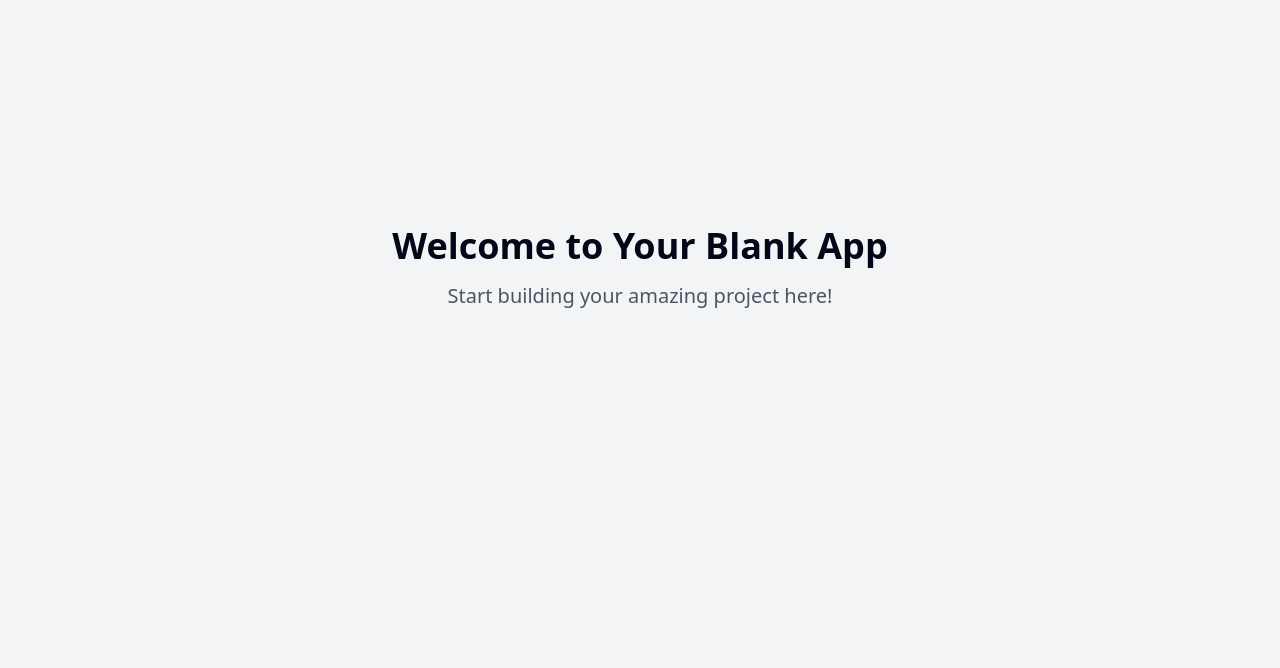
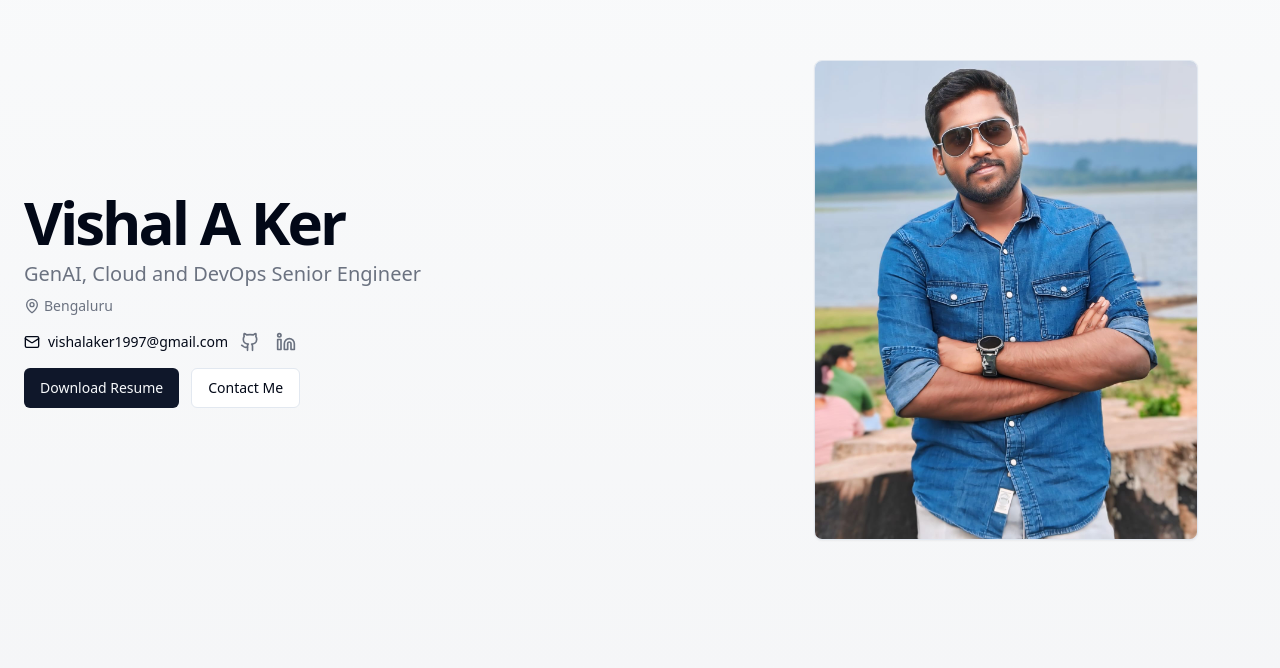
Before and after one commit to vishalprolance/tech-savvy-resume-builder, a React (Vite) app: page / in a window 1280 px wide. Shown: the part 132-800 px from the top of the page. Built offline with nearby package versions, Linux system fonts and the light colour scheme.

Commit message:
Update Index page
Update the Index page with personal details including name, title, contact information, and social media profiles.

```diff
--- /dev/null
+++ b/src/components/ContactInfo.tsx
@@ -0,0 +1,23 @@
+
+import React from 'react';
+import { Mail } from 'lucide-react';
+
+interface ContactInfoProps {
+  email: string;
+}
+
+const ContactInfo: React.FC<ContactInfoProps> = ({ email }) => {
+  return (
+    <div className="flex items-center space-x-2">
+      <Mail className="h-4 w-4" />
+      <a
+        href={`mailto:${email}`}
+        className="text-sm hover:underline"
+      >
+        {email}
+      </a>
+    </div>
+  );
+};
+
+export default ContactInfo;
--- /dev/null
+++ b/src/components/ProfileHeader.tsx
@@ -0,0 +1,28 @@
+
+import React from 'react';
+import { MapPin } from 'lucide-react';
+
+interface ProfileHeaderProps {
+  name: string;
+  title: string;
+  location: string;
+}
+
+const ProfileHeader: React.FC<ProfileHeaderProps> = ({ name, title, location }) => {
+  return (
+    <div className="space-y-2">
+      <h1 className="text-3xl font-bold tracking-tighter sm:text-5xl md:text-6xl">
+        {name}
+      </h1>
+      <p className="max-w-[600px] text-gray-500 md:text-xl dark:text-gray-400">
+        {title}
+      </p>
+      <div className="flex items-center gap-1 text-sm text-gray-500 dark:text-gray-400">
+        <MapPin className="h-4 w-4" />
+        <span>{location}</span>
+      </div>
+    </div>
+  );
+};
+
+export default ProfileHeader;
--- /dev/null
+++ b/src/components/SocialLinks.tsx
@@ -0,0 +1,41 @@
+
+import React from 'react';
+import { Github, Linkedin } from 'lucide-react';
+
+interface SocialLinksProps {
+  github?: string;
+  linkedin?: string;
+  twitter?: string;
+}
+
+const SocialLinks: React.FC<SocialLinksProps> = ({ github, linkedin, twitter }) => {
+  return (
+    <div className="flex items-center space-x-4">
+      {github && (
+        <a
+          href={github}
+          target="_blank"
+          rel="noopener noreferrer"
+          className="text-gray-500 hover:text-primary transition-colors"
+          aria-label="GitHub"
+        >
+          <Github className="h-5 w-5" />
+        </a>
+      )}
+
+      {linkedin && (
+        <a
+          href={linkedin}
+          target="_blank"
+          rel="noopener noreferrer"
+          className="text-gray-500 hover:text-primary transition-colors"
+          aria-label="LinkedIn"
+        >
+          <Linkedin className="h-5 w-5" />
+        </a>
+      )}
+    </div>
+  );
+};
+
+export default SocialLinks;
--- a/src/pages/Index.tsx
+++ b/src/pages/Index.tsx
@@ -1,12 +1,85 @@
-// Update this page (the content is just a fallback if you fail to update the page)
+
+import { useState } from "react";
+import { Avatar, AvatarFallback, AvatarImage } from "@/components/ui/avatar";
+import { Card, CardContent } from "@/components/ui/card";
+import { Button } from "@/components/ui/button";
+import { AspectRatio } from "@/components/ui/aspect-ratio";
+import ProfileHeader from "@/components/ProfileHeader";
+import ContactInfo from "@/components/ContactInfo";
+import SocialLinks from "@/components/SocialLinks";
 
 const Index = () => {
+  const [activeSection, setActiveSection] = useState("about");
+
   return (
-    <div className="min-h-screen flex items-center justify-center bg-gray-100">
-      <div className="text-center">
-        <h1 className="text-4xl font-bold mb-4">Welcome to Your Blank App</h1>
-        <p className="text-xl text-gray-600">Start building your amazing project here!</p>
-      </div>
+    <div className="min-h-screen bg-gradient-to-b from-gray-50 to-gray-100 dark:from-gray-900 dark:to-gray-800">
+      {/* Hero Section with Profile */}
+      <section className="w-full py-12 md:py-24 lg:py-32 xl:py-48">
+        <div className="container px-4 md:px-6">
+          <div className="grid gap-6 lg:grid-cols-[1fr_400px] lg:gap-12 xl:grid-cols-[1fr_500px]">
+            <div className="flex flex-col justify-center space-y-4">
+              <ProfileHeader
+                name="Vishal A Ker"
+                title="GenAI, Cloud and DevOps Senior Engineer"
+                location="Bengaluru"
+              />
+
+              <div className="flex flex-col sm:flex-row gap-3 mt-6">
+                <ContactInfo email="vishalaker1997@gmail.com" />
+                <SocialLinks
+                  github="https://github.com/vishalprolance"
+                  linkedin="https://www.linkedin.com/in/vishalaker/"
+                />
+              </div>
+
+              <div className="flex flex-col sm:flex-row gap-3 mt-6">
+                <Button
+                  className="w-full sm:w-auto"
+                  onClick={() => window.open("/resume.pdf", "_blank")}
+                >
+                  Download Resume
+                </Button>
+                <Button
+                  variant="outline"
+                  className="w-full sm:w-auto"
+                  onClick={() => document.getElementById('contact')?.scrollIntoView({ behavior: 'smooth' })}
+                >
+                  Contact Me
+                </Button>
+              </div>
+            </div>
+
+            <div className="mx-auto lg:mx-0 flex items-center justify-center">
+              <Card className="w-full max-w-sm overflow-hidden">
+                <AspectRatio ratio={4/5} className="bg-muted">
+                  <Avatar className="h-full w-full rounded-none">
+                    <AvatarImage
+                      src="/lovable-uploads/57ba1c87-10cc-4bf0-ac29-a550d01787e4.png"
+                      alt="Vishal A Ker"
+                      className="object-cover h-full w-full"
+                    />
+                    <AvatarFallback className="text-3xl">VAK</AvatarFallback>
+                  </Avatar>
+                </AspectRatio>
+              </Card>
+            </div>
+          </div>
+        </div>
+      </section>
+
+      {/* Placeholder for future sections */}
+      <section className="w-full py-12 md:py-24 lg:py-32 bg-white dark:bg-gray-800">
+        <div className="container px-4 md:px-6">
+          <div className="mx-auto flex flex-col items-center justify-center space-y-4 text-center">
+            <div className="space-y-2">
+              <h2 className="text-3xl font-bold tracking-tighter sm:text-5xl">Coming Soon</h2>
+              <p className="max-w-[900px] text-gray-500 md:text-xl/relaxed lg:text-base/relaxed xl:text-xl/relaxed dark:text-gray-400">
+                More details about my career, projects, and skills will be added here soon.
+              </p>
+            </div>
+          </div>
+        </div>
+      </section>
     </div>
   );
 };
--- a/src/pages/NotFound.tsx
+++ b/src/pages/NotFound.tsx
@@ -1,25 +1,16 @@
-import { useLocation } from "react-router-dom";
-import { useEffect } from "react";
+
+import React from 'react';
+import { Link } from 'react-router-dom';
+import { Button } from '@/components/ui/button';
 
 const NotFound = () => {
-  const location = useLocation();
-
-  useEffect(() => {
-    console.error(
-      "404 Error: User attempted to access non-existent route:",
-      location.pathname
-    );
-  }, [location.pathname]);
-
   return (
-    <div className="min-h-screen flex items-center justify-center bg-gray-100">
-      <div className="text-center">
-        <h1 className="text-4xl font-bold mb-4">404</h1>
-        <p className="text-xl text-gray-600 mb-4">Oops! Page not found</p>
-        <a href="/" className="text-blue-500 hover:text-blue-700 underline">
-          Return to Home
-        </a>
-      </div>
+    <div className="flex flex-col items-center justify-center min-h-screen p-4 text-center">
+      <h1 className="text-6xl font-bold mb-4">404</h1>
+      <p className="text-xl mb-8">Page not found</p>
+      <Button asChild>
+        <Link to="/">Return Home</Link>
+      </Button>
     </div>
   );
 };
```
Also changed, not shown: public/lovable-uploads/57ba1c87-10cc-4bf0-ac29-a550d01787e4.png (added).
